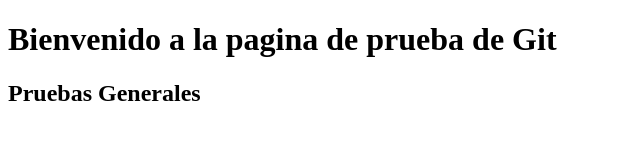
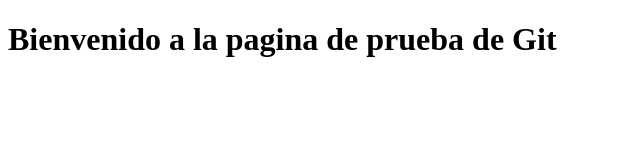
Before and after one commit to dhavid123/pruebas-git, a plain HTML site: page index.html in a window 1280 px wide. Shown: the whole page, without its empty margins (0-640 px from the left). Drawn offline with Linux system fonts and the light colour scheme.

Commit message:
Update index.html

```diff
--- a/index.html
+++ b/index.html
@@ -9,7 +9,7 @@
 
 <body>
     <h1>Bienvenido a la pagina de prueba de Git</h1>
-    <h2>Pruebas Generales</h2>
+
 </body>
 
 </html>
```
